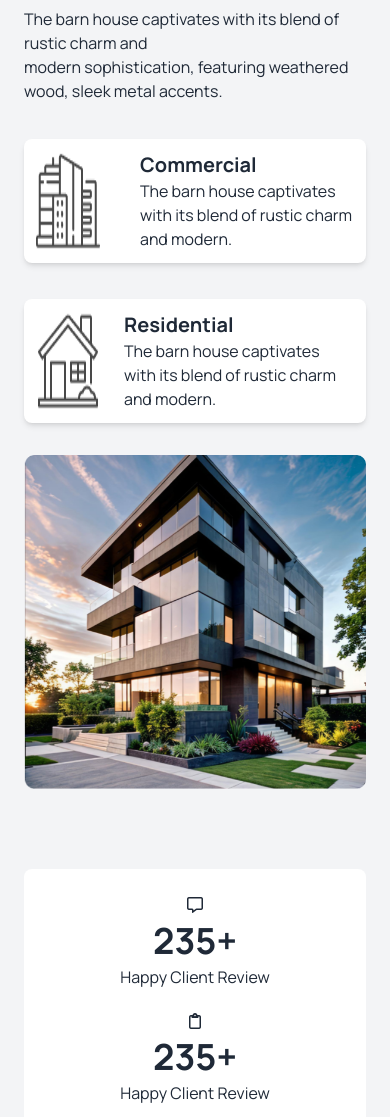
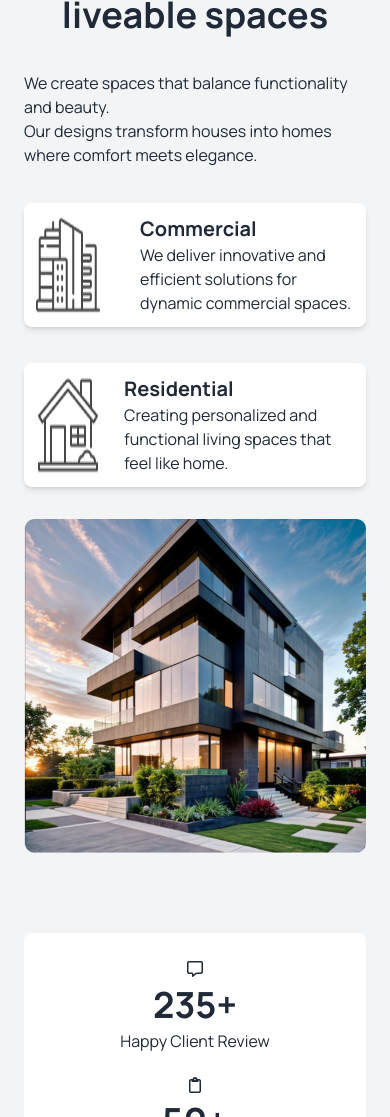
Before and after one commit to Shad-Bin-Abi-Aydid/Rinterio, a plain HTML site: page index.html in a window 390 px wide. Shown: the part 883-2000 px from the top of the page. Drawn offline with nearby package versions, Linux system fonts and the light colour scheme.

Commit message:
Complete the project with full responsive

```diff
--- a/index.html
+++ b/index.html
@@ -35,8 +35,8 @@
   <body class="font-manrope bg-gray-100">
     <header class="max-w-[1170px] mx-auto">
       <!-- Navbar Section -->
-      <!-- <div class="navbar">
-        <div class="navbar-start space-x-20">
+      <div class="navbar">
+        <div class="navbar-start space-x-10">
           <a class="btn btn-ghost text-xl"
             ><i
               class="fa-solid fa-arrow-right -rotate-45 bg-[#ABEF5F] rounded-full p-1"
@@ -87,12 +87,8 @@
         </div>
 
         <div class="navbar-end hidden space-x-5 lg:flex">
-          <i
-            class="fa-solid fa-magnifying-glass bg-white rounded-full p-2"
-          ></i>
-          <i
-            class="fa-solid fa-cart-shopping bg-white rounded-full p-2"
-          ></i>
+          <i class="fa-solid fa-magnifying-glass bg-white rounded-full p-2"></i>
+          <i class="fa-solid fa-cart-shopping bg-white rounded-full p-2"></i>
           <a class="btn bg-[#ABEF5F] font-bold rounded-full"
             >Book Consult
             <i
@@ -100,7 +96,7 @@
             ></i
           ></a>
         </div>
-      </div>  -->
+      </div>
 
       <!-- Banner Section -->
       <section
@@ -151,10 +147,10 @@
                 liveable spaces
               </h2>
               <p>
-                The barn house captivates with its blend of rustic charm and
+                We create spaces that balance functionality and beauty.
                 <br />
-                modern sophistication, featuring weathered wood, sleek metal
-                accents.
+                Our designs transform houses into homes where comfort meets
+                elegance.
               </p>
 
               <!-- Cards - 1 -->
@@ -165,8 +161,8 @@
                 <div>
                   <h4 class="text-xl font-bold">Commercial</h4>
                   <p>
-                    The barn house captivates with its blend of rustic charm and
-                    modern.
+                    We deliver innovative and efficient solutions for dynamic
+                    commercial spaces.
                   </p>
                 </div>
               </div>
@@ -179,8 +175,8 @@
                 <div>
                   <h4 class="text-xl font-bold">Residential</h4>
                   <p>
-                    The barn house captivates with its blend of rustic charm and
-                    modern.
+                    Creating personalized and functional living spaces that feel
+                    like home.
                   </p>
                 </div>
               </div>
@@ -205,22 +201,22 @@
             <!-- Stats - 2 -->
             <div class="mx-auto text-center space-y-1">
               <i class="fa-regular fa-clipboard"></i>
-              <h2 class="text-4xl font-bold">235+</h2>
-              <p>Happy Client Review</p>
+              <h2 class="text-4xl font-bold">50+</h2>
+              <p>Work Departments</p>
             </div>
 
             <!-- Stats - 3 -->
             <div class="mx-auto text-center space-y-1">
               <i class="fa-solid fa-people-group"></i>
-              <h2 class="text-4xl font-bold">235+</h2>
-              <p>Happy Client Review</p>
+              <h2 class="text-4xl font-bold">30K+</h2>
+              <p>Our Happy Client</p>
             </div>
 
             <!-- Stats - 4 -->
             <div class="mx-auto text-center space-y-1">
               <i class="fa-regular fa-user"></i>
-              <h2 class="text-4xl font-bold">235+</h2>
-              <p>Happy Client Review</p>
+              <h2 class="text-4xl font-bold">307+</h2>
+              <p>Staff Members</p>
             </div>
           </div>
         </div>
@@ -234,9 +230,9 @@
           </p>
           <h2 class="text-4xl font-bold">Our Works Process</h2>
           <p>
-            The barn house captivates with its blend of rustic charm and modern
-            sophistication,,<br />
-            featuring weathered wood, sleek metal accents.
+            We follow a streamlined approach, ensuring efficiency and quality
+            <br />
+            at every step to deliver exceptional results.<br />
           </p>
         </div>
 
@@ -246,10 +242,7 @@
           <div class="space-y-2 bg-[#E7C1D3] rounded-lg p-4">
             <img src="./assets/concept.png" alt="" />
             <h3 class="text-xl font-extrabold">Concept</h3>
-            <p>
-              The barn house captivates with its blend of rustic charm and
-              modern.
-            </p>
+            <p>Turning ideas into innovative and practical solutions.</p>
           </div>
 
           <!-- Card -2 -->
@@ -257,8 +250,8 @@
             <img src="./assets/flow-chart.png" alt="" />
             <h3 class="text-xl font-extrabold">Design Process</h3>
             <p>
-              The barn house captivates with its blend of rustic charm and
-              modern.
+              Turning ideas into reality through creativity and strategic
+              planning.
             </p>
           </div>
 
@@ -267,8 +260,8 @@
             <img src="./assets/vision.png" alt="" />
             <h3 class="text-xl font-extrabold">Supervision</h3>
             <p>
-              The barn house captivates with its blend of rustic charm and
-              modern.
+              We provide expert oversight to ensure every detail meets the
+              highest standards of quality and efficiency
             </p>
           </div>
 
@@ -277,8 +270,8 @@
             <img src="./assets/budget-planning.png" alt="" />
             <h3 class="text-xl font-extrabold">Budget Planning</h3>
             <p>
-              The barn house captivates with its blend of rustic charm and
-              modern.
+              We create a detailed and flexible budget plan to ensure optimal of
+              resources and financial control.
             </p>
           </div>
         </div>
@@ -296,9 +289,10 @@
             </p>
             <h2 class="text-4xl font-bold">Our Latest Portfolio</h2>
             <p>
-              The barn house captivates with its blend of rustic charm and
-              modern sophistication,,<br />
-              featuring weathered wood, sleek metal accents.
+              Explore our most recent projects, showcasing our expertise and
+              commitment to delivering high-quality solutions <br />
+              Each project reflects our dedication to creativity and client
+              satisfaction.
             </p>
           </div>
 
@@ -319,9 +313,8 @@
               <div class="space-y-2">
                 <h3 class="text-2xl font-bold rounded-lg">Commercial</h3>
                 <p>
-                  The barn house captivates with its blend of rustic charm and
-                  modern. The barn house captivates with its blend of rustic
-                  charm and modern .
+                  We specialize in providing tailored solutions for businesses,
+                  ensuring efficiency and growth.
                 </p>
                 <button class="text-xl font-bold">
                   View Details
@@ -361,11 +354,10 @@
 
               <!-- Description -->
               <div class="">
-                <h3 class="text-2xl font-bold rounded-lg">Commercial</h3>
+                <h3 class="text-2xl font-bold rounded-lg">Residential</h3>
                 <p>
-                  The barn house captivates with its blend of rustic charm and
-                  modern. The barn house captivates with its blend of rustic
-                  charm and modern .
+                  We specialize in creating comfortable living spaces tailored
+                  to your needs.
                 </p>
                 <button class="text-xl font-bold">
                   View Details
@@ -397,9 +389,9 @@
           </p>
           <h2 class="text-4xl font-bold">Read Our Articles and News</h2>
           <p>
-            The barn house captivates with its blend of rustic charm and modern
-            sophistication,,<br />
-            featuring weathered wood, sleek metal accents.
+            Stay updated with the latest trends, insights, and expert opinions
+            through our informative articles and news.<br />
+            Discover valuable content that keeps you informed and inspired.
           </p>
         </div>
 
@@ -427,8 +419,8 @@
               How to choose the furniture right of your home.
             </h3>
             <p>
-              The barn house captivates with its blend of rustic charm and
-              modern.
+              Select furniture that complements your space, style, and
+              functional needs.
             </p>
             <button class="text-xl font-bold">
               Read More
@@ -456,12 +448,10 @@
             </div>
 
             <!-- Title -->
-            <h3 class="text-xl font-bold">
-              How to choose the furniture right of your home.
-            </h3>
+            <h3 class="text-xl font-bold">How to Decorate your Dream home.</h3>
             <p>
-              The barn house captivates with its blend of rustic charm and
-              modern.
+              Focus on colors, furniture, and accessories that reflect your
+              personal style.
             </p>
             <button class="text-xl font-bold">
               Read More
@@ -490,11 +480,11 @@
 
             <!-- Title -->
             <h3 class="text-xl font-bold">
-              How to choose the furniture right of your home.
+              How to Manage Lighting at Your Home
             </h3>
             <p>
-              The barn house captivates with its blend of rustic charm and
-              modern.
+              Use a mix of ambient, and accent lighting to create a
+              balanced atmosphere.
             </p>
             <button class="text-xl font-bold">
               Read More
@@ -591,24 +581,31 @@
           </h3>
           <p class="text-[#737373]">
             The barn house captivates with its blend of rustic charm and modern
-            sophistication, <br>featuring weathered wood, sleek metal accents.
+            sophistication, <br />featuring weathered wood, sleek metal accents.
           </p>
         </div>
 
         <!-- Menu -->
-         <div class="flex flex-col md:flex-row justify-around items-center gap-5">
+        <div
+          class="flex flex-col md:flex-row justify-around items-center gap-5"
+        >
           <h4 class="text-lg font-medium text-[#E9E9E9]">Home</h4>
           <h4 class="text-lg font-medium text-[#E9E9E9]">Services</h4>
           <h4 class="text-lg font-medium text-[#E9E9E9]">Portfolio</h4>
           <h4 class="text-lg font-medium text-[#E9E9E9]">Blogs</h4>
           <h4 class="text-lg font-medium text-[#E9E9E9]">Contact Us</h4>
-         </div>
+        </div>
 
-         <div class="flex justify-center items-center">
-          <button class="text-black text-xl font-bold bg-[#ABEF5F] py-2 px-3 rounded-full">Book Consult <i
-            class="fa-solid fa-arrow-right -rotate-45 text-white bg-black rounded-full p-1"
-          ></i></button>
-         </div>
+        <div class="flex justify-center items-center">
+          <button
+            class="text-black text-xl font-bold bg-[#ABEF5F] py-2 px-3 rounded-full"
+          >
+            Book Consult
+            <i
+              class="fa-solid fa-arrow-right -rotate-45 text-white bg-black rounded-full p-1"
+            ></i>
+          </button>
+        </div>
       </div>
     </footer>
   </body>
```
